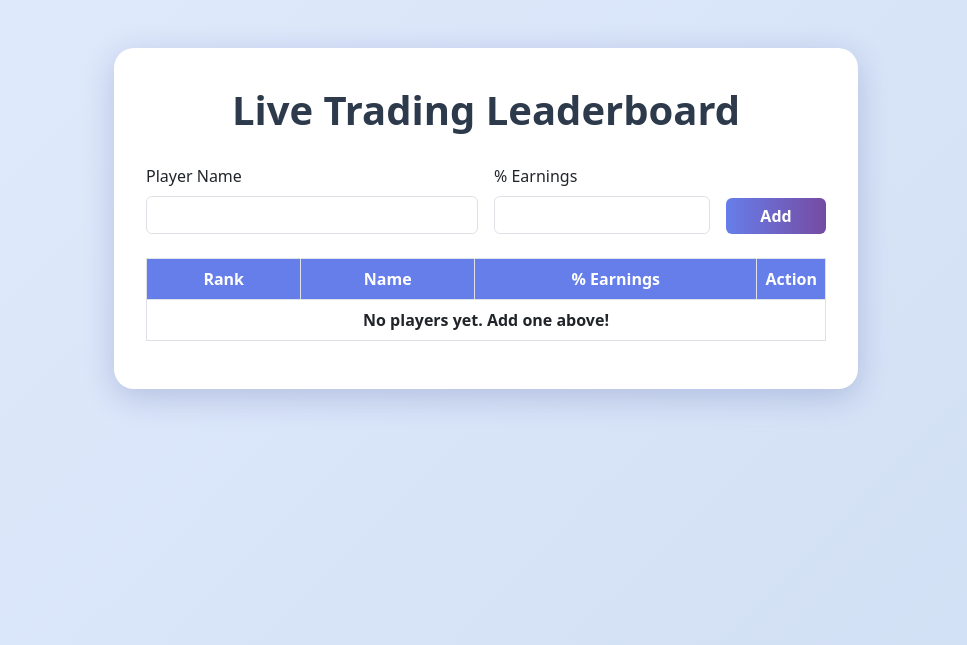
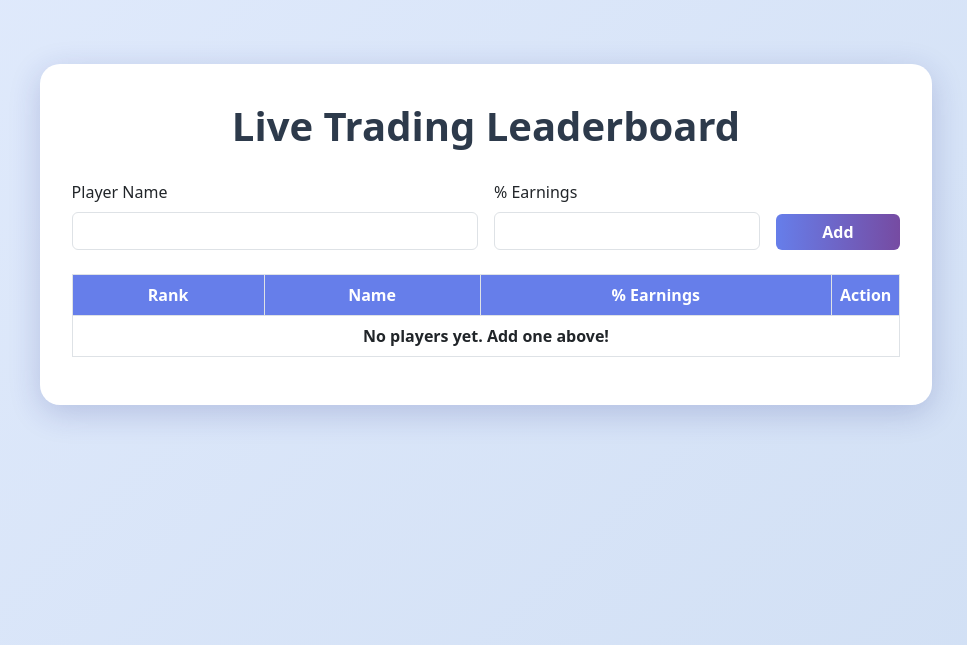
Before and after one commit to ririririr/leaderboard, a Flask app: page / in a window 1280 px wide. Shown: the top 645 px of the page, without its empty margins (154-1121 px from the left). Run offline with Flask 3, Linux system fonts and the light colour scheme.

Commit message:
changed style (increased width)

```diff
--- a/templates/index.html
+++ b/templates/index.html
@@ -22,7 +22,8 @@
             border-radius: 20px;
             box-shadow: 0 8px 32px 0 rgba(31, 38, 135, 0.2);
             padding: 2rem;
-            margin-top: 3rem;
+            margin-top: 4rem;
+            width: 80%;
         }
         .leaderboard-title {
             font-size: 2.5rem;
```
